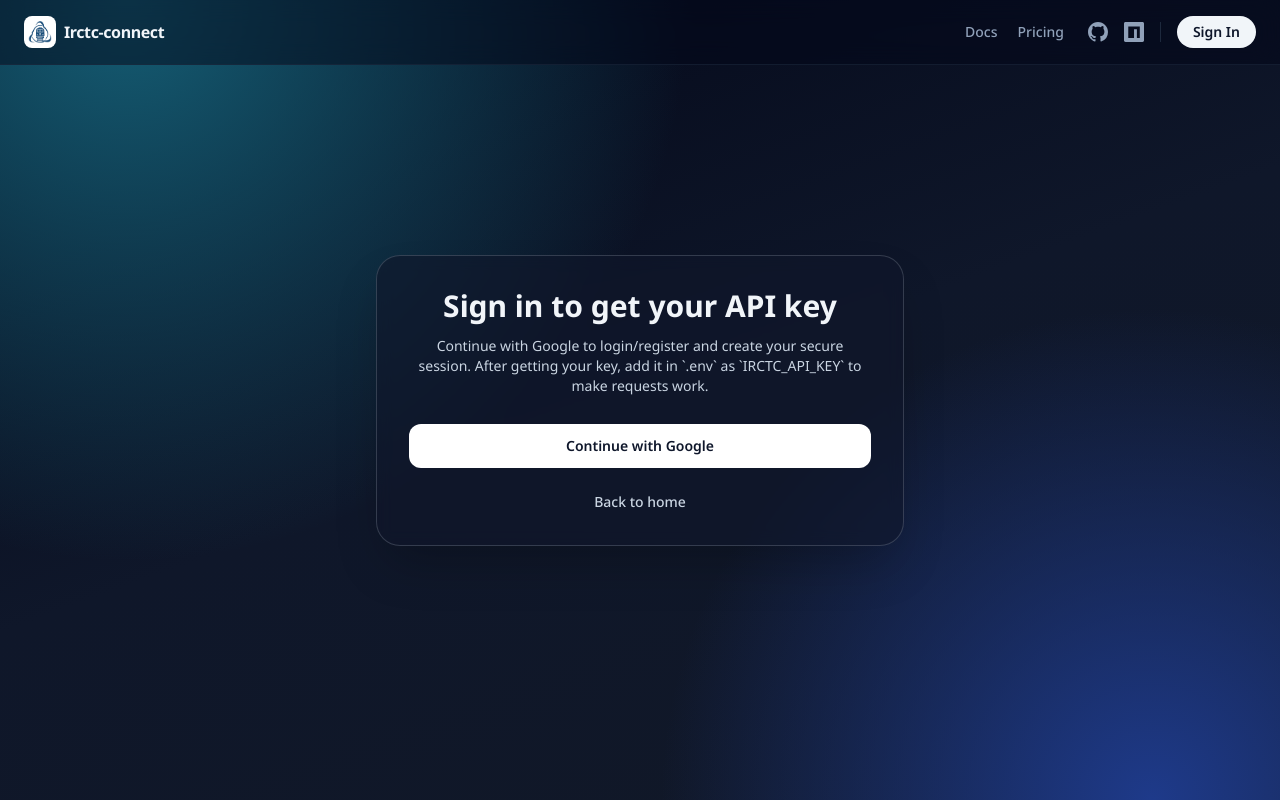
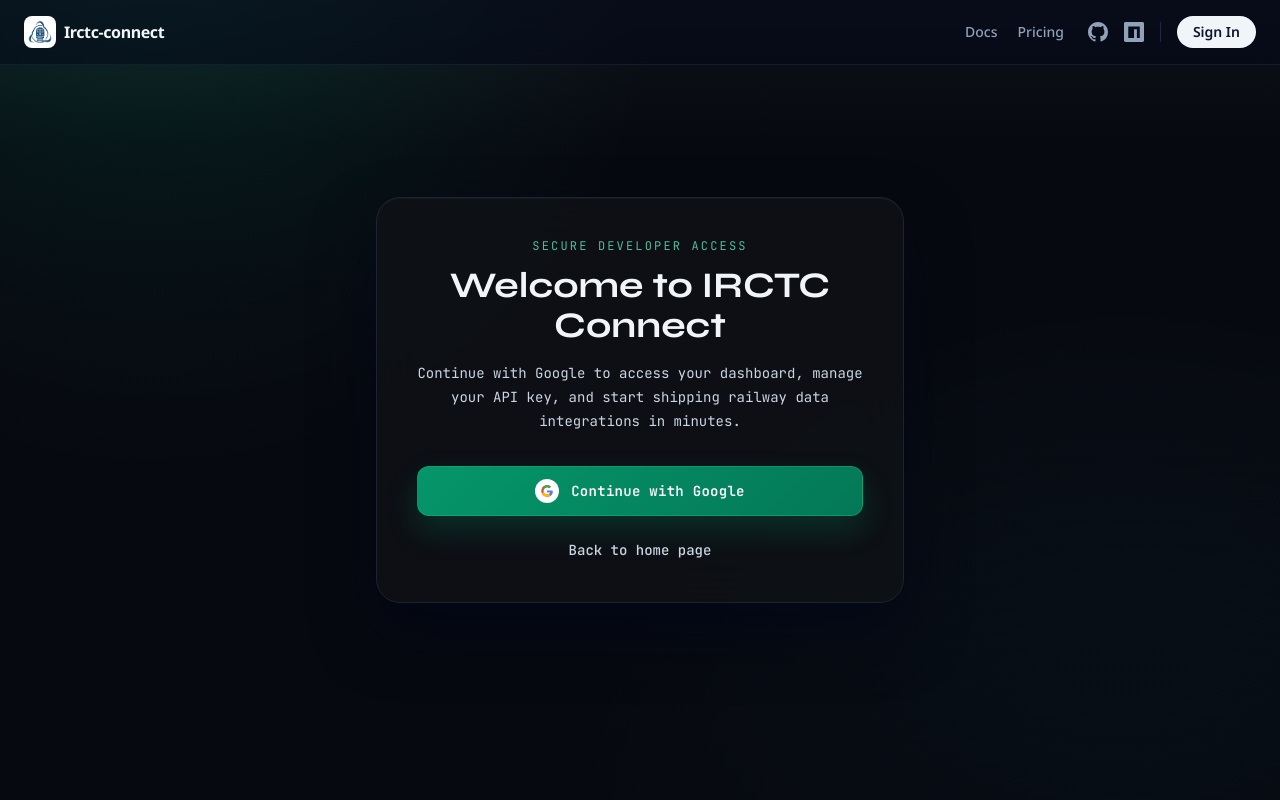
Before and after one commit to RAJIV81205/irctc-connect, a Next.js app in the folder web/: page /auth in a window 1280 px wide. Built offline with nearby package versions, Linux system fonts and the light colour scheme; no server answers.

Commit message:
feat(auth): enhance AuthPage UI with improved styling and user feedback

```diff
--- a/web/app/auth/page.tsx
+++ b/web/app/auth/page.tsx
@@ -51,32 +51,101 @@
   };
 
   return (
-    <main className="min-h-screen bg-[radial-gradient(circle_at_10%_0%,#155e75_0%,transparent_40%),radial-gradient(circle_at_90%_100%,#1e3a8a_0%,transparent_35%),linear-gradient(160deg,#020617,#0f172a,#111827)] text-slate-100">
-      <div className="mx-auto flex min-h-screen w-full max-w-xl flex-col items-center justify-center px-6 py-16">
-        <div className="w-full rounded-3xl border border-slate-300/20 bg-slate-900/60 p-8 text-center shadow-2xl backdrop-blur">
-          <h1 className="font-jetbrains text-3xl font-bold">Sign in to get your API key</h1>
-          <p className="mt-3 text-sm text-slate-300">
-            Continue with Google to login/register and create your secure
-            session. After getting your key, add it in `.env` as
-            `IRCTC_API_KEY` to make requests work.
+    <main
+      className="relative min-h-screen overflow-hidden text-slate-100"
+      style={{
+        background:
+          "radial-gradient(circle at 12% -5%, rgba(5,150,105,0.2), transparent 36%), radial-gradient(circle at 88% 110%, rgba(6,182,212,0.16), transparent 40%), #070910",
+        fontFamily: "'Syne', sans-serif",
+      }}
+    >
+      <style>{`@import url('https://fonts.googleapis.com/css2?family=JetBrains+Mono:wght@400;500;600&family=Syne:wght@600;700;800&display=swap');`}</style>
+      <div
+        aria-hidden
+        className="pointer-events-none absolute inset-0"
+        style={{
+          background:
+            "linear-gradient(180deg, rgba(148,163,184,0.06) 0%, rgba(7,9,16,0.2) 18%, rgba(7,9,16,0.85) 100%)",
+        }}
+      />
+      <div className="relative mx-auto flex min-h-screen w-full max-w-xl flex-col items-center justify-center px-6 py-16">
+        <div
+          className="w-full rounded-3xl p-8 text-center shadow-2xl backdrop-blur-xl md:p-10"
+          style={{
+            background: "rgba(15,17,23,0.9)",
+            border: "1px solid #1e2330",
+            boxShadow: "0 30px 60px rgba(2,6,23,0.65), inset 0 1px 0 rgba(255,255,255,0.04)",
+          }}
+        >
+          <p
+            className="mb-3 text-xs uppercase tracking-[0.18em] text-emerald-300/80"
+            style={{ fontFamily: "'JetBrains Mono', monospace" }}
+          >
+            Secure Developer Access
+          </p>
+          <h1 className="text-3xl font-bold text-slate-100 md:text-4xl">Welcome to IRCTC Connect</h1>
+          <p
+            className="mt-4 text-sm text-slate-300"
+            style={{ fontFamily: "'JetBrains Mono', monospace", lineHeight: 1.7 }}
+          >
+            Continue with Google to access your dashboard, manage your API key,
+            and start shipping railway data integrations in minutes.
           </p>
 
           <button
             type="button"
             onClick={onGoogleLogin}
             disabled={loading}
-            className="mt-7 w-full rounded-xl bg-white px-6 py-3 text-sm font-semibold text-slate-900 transition hover:bg-slate-200 disabled:cursor-not-allowed disabled:opacity-60"
+            className="mt-8 flex w-full items-center justify-center gap-3 rounded-xl px-6 py-3 text-sm font-semibold text-white transition disabled:cursor-not-allowed disabled:opacity-60"
+            style={{
+              background: loading ? "#1a1f2e" : "linear-gradient(135deg, #059669, #047857)",
+              border: "1px solid rgba(16,185,129,0.45)",
+              boxShadow: loading ? "none" : "0 14px 30px rgba(5,150,105,0.24)",
+              fontFamily: "'JetBrains Mono', monospace",
+              letterSpacing: "0.02em",
+            }}
           >
-            {loading ? "Signing in..." : "Continue with Google"}
+            <span
+              aria-hidden
+              className="inline-flex h-6 w-6 items-center justify-center rounded-full bg-white"
+            >
+              <svg viewBox="0 0 24 24" width="14" height="14" role="img" aria-label="Google">
+                <path
+                  fill="#EA4335"
+                  d="M12 10.2v3.9h5.5c-.2 1.3-1.5 3.8-5.5 3.8-3.3 0-6-2.7-6-6s2.7-6 6-6c1.9 0 3.2.8 3.9 1.5l2.7-2.6C16.9 3.2 14.7 2.3 12 2.3 6.6 2.3 2.3 6.6 2.3 12S6.6 21.7 12 21.7c6.9 0 9.6-4.8 9.6-7.3 0-.5-.1-.9-.1-1.3H12z"
+                />
+                <path
+                  fill="#34A853"
+                  d="M3.4 7.4l3.2 2.4c.9-2.6 3.3-4.5 5.4-4.5 1.9 0 3.2.8 3.9 1.5l2.7-2.6C16.9 3.2 14.7 2.3 12 2.3 8.1 2.3 4.7 4.5 3.4 7.4z"
+                />
+                <path
+                  fill="#FBBC05"
+                  d="M12 21.7c2.6 0 4.8-.9 6.4-2.5l-3-2.4c-.8.6-2 1.1-3.4 1.1-2.7 0-5-1.8-5.8-4.3l-3.2 2.5c1.3 2.9 4.7 5.6 9 5.6z"
+                />
+                <path
+                  fill="#4285F4"
+                  d="M21.6 14.4c.1-.4.1-.8.1-1.3S21.7 12 21.6 11H12v3.1h5.5c-.3 1.5-1.2 2.6-2.1 3.4l3 2.4c1.8-1.7 3.2-4.2 3.2-7.5z"
+                />
+              </svg>
+            </span>
+            {loading ? "Signing You In..." : "Continue with Google"}
           </button>
 
-          {error && <p className="mt-4 text-sm text-red-300">{error}</p>}
+          {error && (
+            <p
+              className="mt-4 text-sm text-red-300"
+              style={{ fontFamily: "'JetBrains Mono', monospace" }}
+            >
+              {error}
+            </p>
+          )}
 
           <Link
             href="/"
-            className="mt-6 inline-block text-sm font-medium text-slate-300 transition hover:text-white"
+            className="mt-6 inline-block text-sm font-medium text-slate-300 transition hover:text-slate-100"
+            style={{ fontFamily: "'JetBrains Mono', monospace" }}
           >
-            Back to home
+            Back to home page
           </Link>
         </div>
       </div>
```
